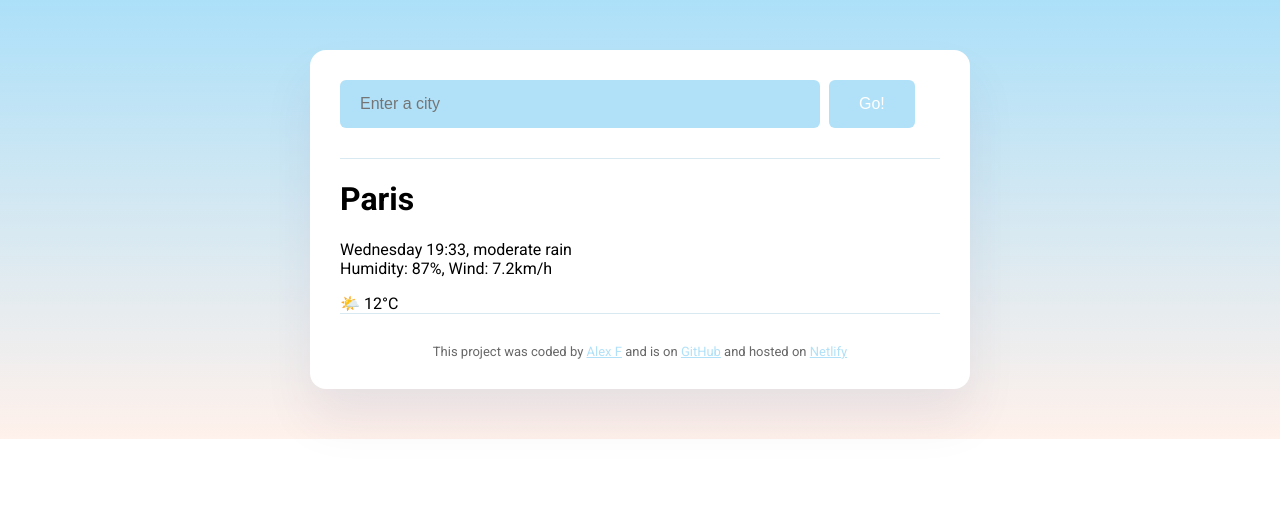
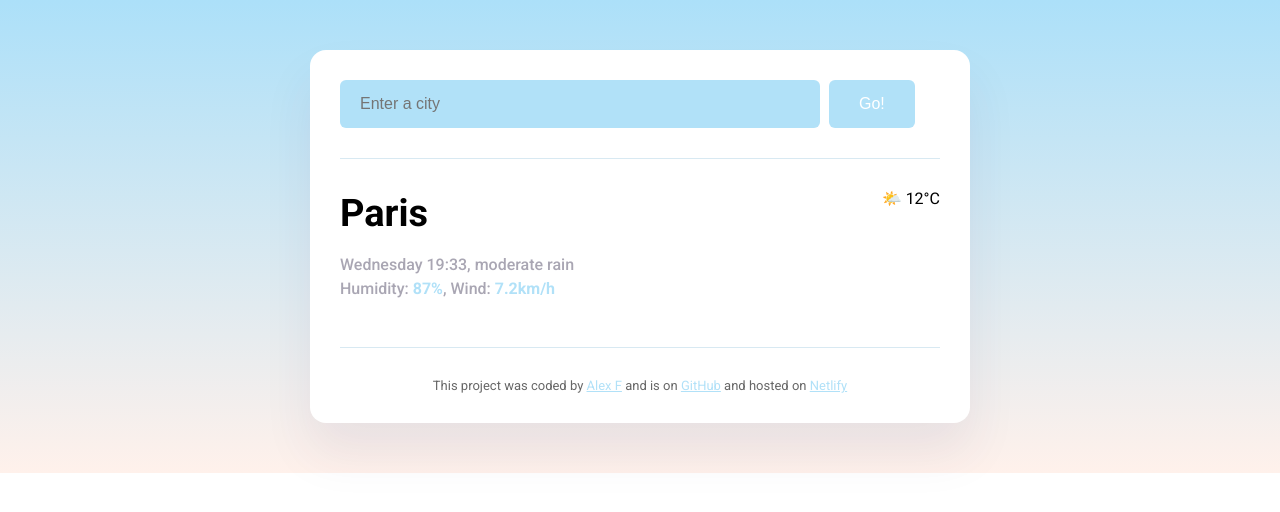
Before and after one commit to Alex-346/SheCodes-Plus-Weather-App-Two, a plain HTML site: page index.html in a window 1280 px wide. Drawn offline with Linux system fonts and the light colour scheme.

Commit message:
Initial styling on header, footer and main paragraph

```diff
--- a/index.html
+++ b/index.html
@@ -26,14 +26,16 @@
         </form>
       </header>
       <main>
-        <div>
-          <h1>Paris</h1>
-          <p>
-            Wednesday 19:33, moderate rain <br />
-            Humidity: 87%, Wind: 7.2km/h
-          </p>
+        <div class="weather-app-data">
+          <div>
+            <h1 class="weather-app-city">Paris</h1>
+            <p class="weather-app-details">
+              Wednesday 19:33, moderate rain <br />
+              Humidity: <strong>87%</strong>, Wind: <strong>7.2km/h</strong>
+            </p>
+          </div>
+          <div class="weather-app-temperature">🌤️ 12°C</div>
         </div>
-        <div>🌤️ 12°C</div>
       </main>
       <footer>
         This project was coded by
--- a/style.css
+++ b/style.css
@@ -43,6 +43,31 @@ header {
   margin-left: 5px;
 }
 
+main {
+  padding: 30px 0;
+}
+
+.weather-app-data {
+  display: flex;
+  justify-content: space-between;
+}
+
+.weather-app-city {
+  margin: 0;
+  font-size: 38px;
+  line-height: 48px;
+}
+
+.weather-app-details {
+  font-size: 16px;
+  line-height: 24px;
+  color: rgba(39, 33, 66, 0.4);
+  font-weight: 500;
+}
+.weather-app-details strong {
+  color: #b1e1f8;
+}
+
 footer {
   border-top: 1px solid #d8e9f2;
   padding: 30px 0 0 0;
```
